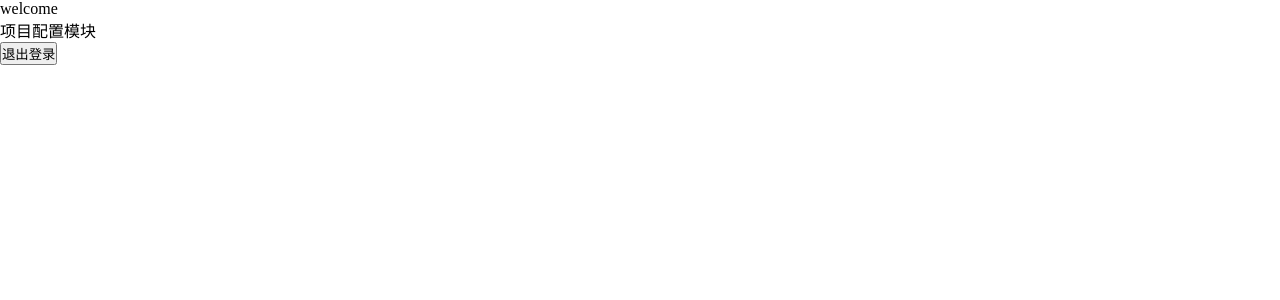
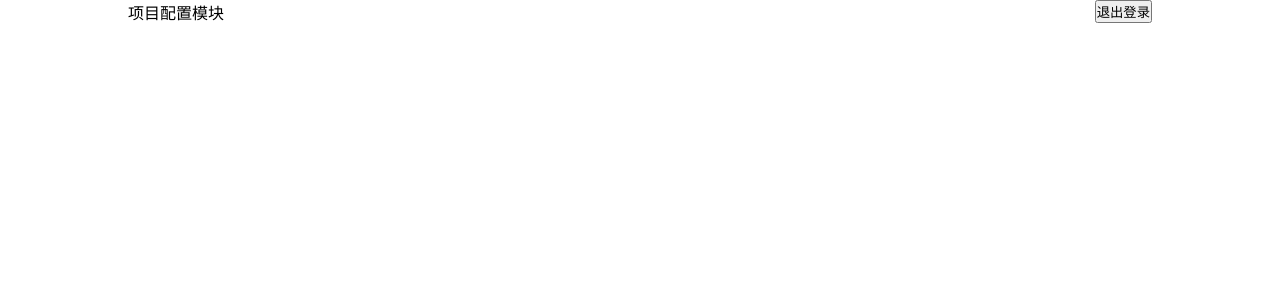
Before and after one commit to xie30/hen-yi-ban, a Django app: page /home/ in a window 1280 px wide. Shown: the top 300 px of the page. Run offline with Django 3.2, Linux system fonts and the light colour scheme.

Commit message:
update auto test models and

```diff
--- a/APITestPlat/static/css/home.css
+++ b/APITestPlat/static/css/home.css
@@ -13,6 +13,15 @@
     margin: 0;
     padding: 0;
 }
+.home-p {
+    /*display: flex;*/
+    width: 80%;
+    margin: auto;
+    border:50px;
+}
+.logout{
+    float: right;
+}
 .titles{
     display: flex;
 }
--- a/APITestPlat/templates/home.html
+++ b/APITestPlat/templates/home.html
@@ -6,17 +6,22 @@
     <link rel="stylesheet" href="/static/css/home.css">
 </head>
 <body>
-<p>welcome</p>
+<div class="home-p">
+    <div class="logout">
+        <button id="logout-but">退出登录</button>
+    </div>
     <div class="title">
         <div class="titles">
-        <div class="seting">
-            <div class="seting-content">项目配置
-
+            <!-- 通常可以用ul，语义化，而不是都用div -->
+            <div class="setting">
+                <div class="setting-content">
+                    <span id="setting-text">项目配置</span>
                 </div>
-            <div class="seting-line"></div>
+                <div class="setting-line"></div>
             </div>
             <div class="project">
-            <p>模块</p>
+                <span id="project-text">模块</span>
+                <div class="project-line"></div>
             </div>
             <div class="case-list"></div>
             <div class="test-suite"></div>
@@ -24,9 +29,9 @@
             <div class="test-report"></div>
         </div>
     </div>
-<div class="logout">
-        <button>退出登录</button>
+
 </div>
+
 
 </body>
 </html>
```
Also changed, not shown: APITestPlat/auto_test/models.py (+24 -22 lines). Lines whose indentation alone changed are shown as unchanged.
